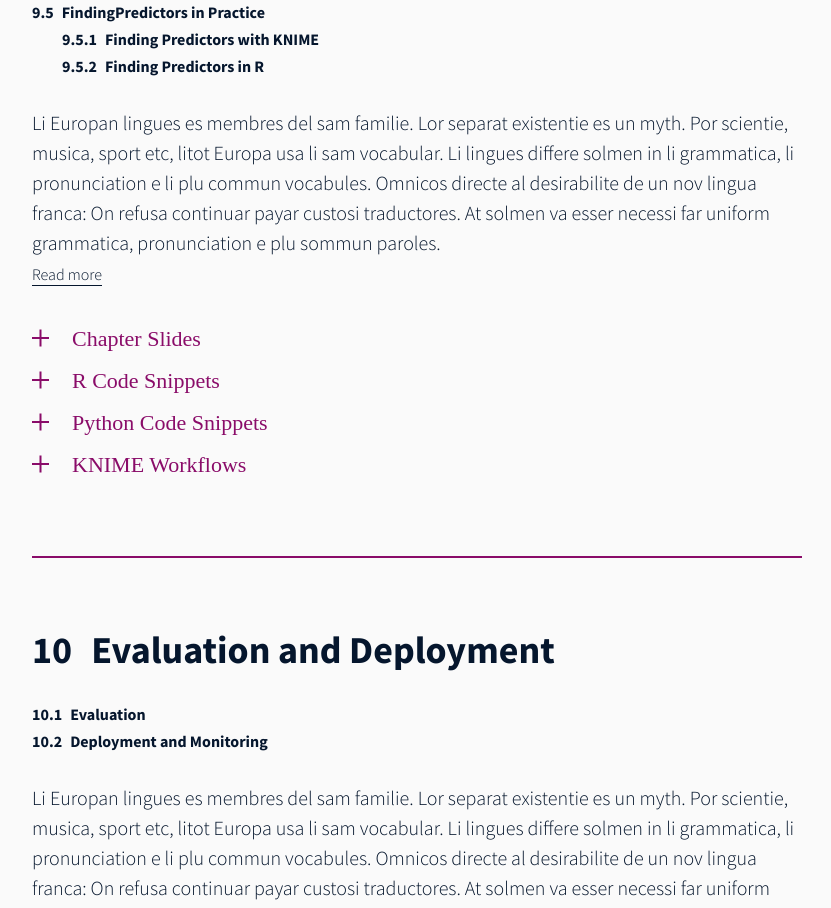
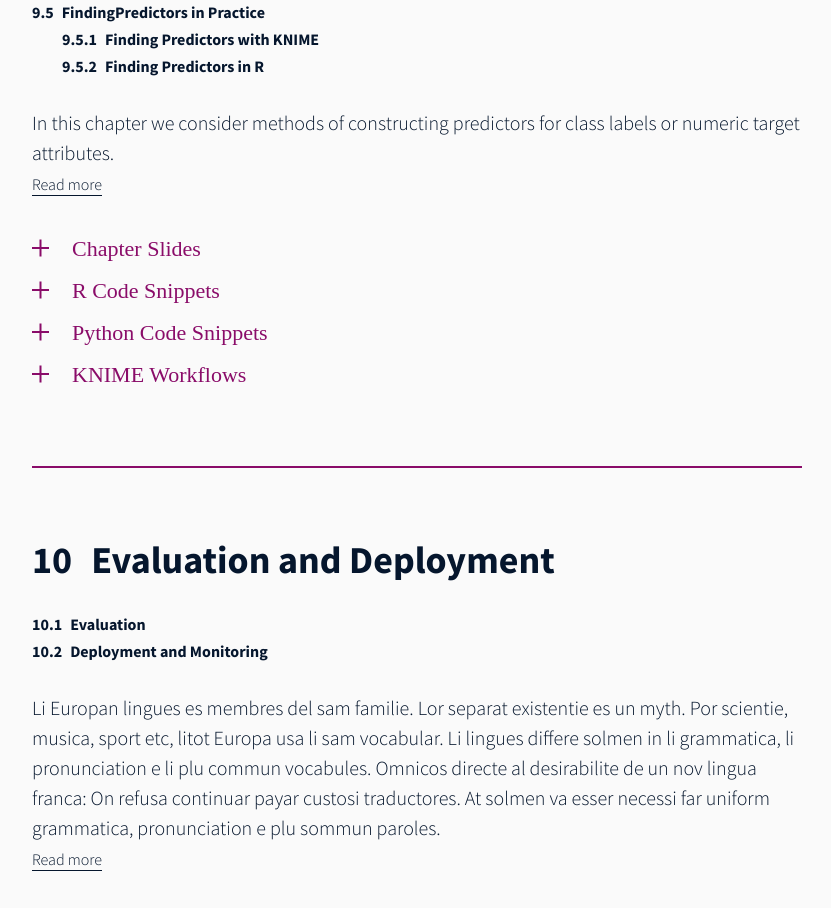
Before and after one commit to sathayas/GuideIDSWeb, a website: page contents-and-teaching-material.html in a window 1280 px wide. Shown: the part 8312-9220 px from the top of the page, without its empty margins (423-1254 px from the left). Drawn offline with nearby package versions, Linux system fonts and the light colour scheme; a web font is replaced by a local one.

Commit message:
Added chapter abstract for Chapter 9 -- single paragraph, with 1st 3 sentences as the teaser;   added links to KNIME workflows

```diff
--- a/contents-and-teaching-material.html
+++ b/contents-and-teaching-material.html
@@ -1147,9 +1147,21 @@
 											</ol>
 										</li>
 									</ol>
-									<p>Li Europan lingues es membres del sam familie. Lor separat existentie es un myth. Por scientie, musica, sport etc, litot Europa usa li sam vocabular. Li lingues differe solmen in li grammatica, li pronunciation e li plu commun vocabules. Omnicos directe al desirabilite de un nov lingua franca: On refusa continuar payar custosi traductores. At solmen va esser necessi far uniform grammatica, pronunciation e plu sommun paroles.</p>
+									<p>In this chapter we consider methods of constructing predictors for class labels or numeric
+										 target attributes. </p>
 									<div id="chapter-9-abstract" class="content__more">
-										<p>Li Europan lingues es membres del sam familie. Lor separat existentie es un myth. Por scientie, musica, sport etc, litot Europa usa li sam vocabular. Li lingues differe solmen in li grammatica, li pronunciation e li plu commun vocabules. Omnicos directe al desirabilite de un nov lingua franca: On refusa continuar payar custosi traductores. At solmen va esser necessi far uniform grammatica, pronunciation e plu sommun paroles. Ma quande lingues coalesce, li grammatica del resultant lingue es plu simplic e regulari quam ti del coalescent lingues. Li nov lingua franca va esser plu simplic e regulari quam li existent Europan lingues. It va esser tam simplic quam Occidental in fact, it va esser Occidental. A un Angleso it va semblar un simplificat Angles, quam un skeptic Cambridge amico dit me que Occidental es.Li Europan lingues es membres del sam familie. Lor separat existentie es un myth. <a href="#">Test Link</a> Por scientie, musica, sport etc, litot Europa usa li sam vocabular. Li lingues differe solmen in li grammatica, li pronunciation e li plu commun vocabules. Omnicos directe al desirabilite de un nov lingua franca: On refusa continuar payar custosi traductores. At solmen va esser necessi far uniform grammatica, pronunciation e plu sommun paroles. </p>
+										<p>However, in contrast to Chap. 8, where we discussed methods
+											 for basically the same purpose, the methods in this chapter yield models that do not
+											 help much to explain the data or even dispense with models altogether. Nevertheless,
+											 they can be useful, namely if the main goal is good prediction accuracy rather
+											 than an intuitive and interpretable model. Especially artificial neural networks and
+											 support vector machines, which we study in Sects. 9.2 and 9.4, are known to outperform
+											 other methods with respect to accuracy in many tasks. However, due to the
+											 abstract mathematical structure of the prediction procedure, which is usually difficult
+											 to map to the application domain, the models they yield are basically “black
+											 boxes” and almost impossible to interpret in terms of the application domain. Hence
+											 they should be considered only if a comprehensible model that can easily be checked
+											 for plausibility is not required, and high accuracy is the main concern.</p>
 									</div>
 									<button data-toggle="#chapter-9-abstract" class="content__toggle" aria-label="Toggle"><span class="toggle__label" data-toggle-collapse="Show less" data-toggle-expand="Read more">Read more</span></button>
 								</div>
@@ -1251,15 +1263,27 @@
 									<div id="chapter-9-workflows" class="material__more">
 										<ul class="material__links">
 											<li>
-												<a class="link" href="https://hub.knime.com" target="_blank">
-													<span class="link__icon"><img class="svg" src="assets/img/workflow.svg" /></span>
-													<span class="link__label">Workflow Title 1</span>
-												</a>
-											</li>
-											<li>
-												<a class="link" href="https://hub.knime.com" target="_blank">
-													<span class="link__icon"><img class="svg" src="assets/img/workflow.svg" /></span>
-													<span class="link__label">Workflow Title 2</span>
+												<a class="link" href="https://hub.knime.com/rs/spaces/Data%20Science%20Guide/latest/Workflows/Chapter9/01_kNN" target="_blank">
+													<span class="link__icon"><img class="svg" src="assets/img/workflow.svg" /></span>
+													<span class="link__label">Classification of the Iris Data Using kNN</span>
+												</a>
+											</li>
+											<li>
+												<a class="link" href="https://hub.knime.com/rs/spaces/Data%20Science%20Guide/latest/Workflows/Chapter9/02_NeuralNetwork_DeepLearning" target="_blank">
+													<span class="link__icon"><img class="svg" src="assets/img/workflow.svg" /></span>
+													<span class="link__label">Classifying the Iris Data with ANN 4-3-1</span>
+												</a>
+											</li>
+											<li>
+												<a class="link" href="https://hub.knime.com/rs/spaces/Data%20Science%20Guide/latest/Workflows/Chapter9/03_SVM" target="_blank">
+													<span class="link__icon"><img class="svg" src="assets/img/workflow.svg" /></span>
+													<span class="link__label">SVM on the Iris Data</span>
+												</a>
+											</li>
+											<li>
+												<a class="link" href="https://hub.knime.com/rs/spaces/Data%20Science%20Guide/latest/Workflows/Chapter9/04_TreeEnsemble" target="_blank">
+													<span class="link__icon"><img class="svg" src="assets/img/workflow.svg" /></span>
+													<span class="link__label">Random Forest, Gradient Boosted Trees, and TreeEnsemble</span>
 												</a>
 											</li>
 										</ul>
```
